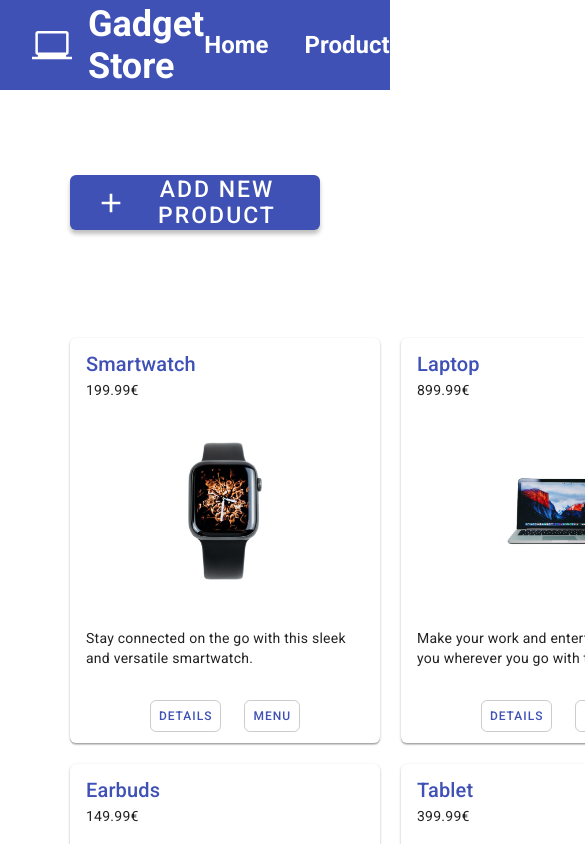
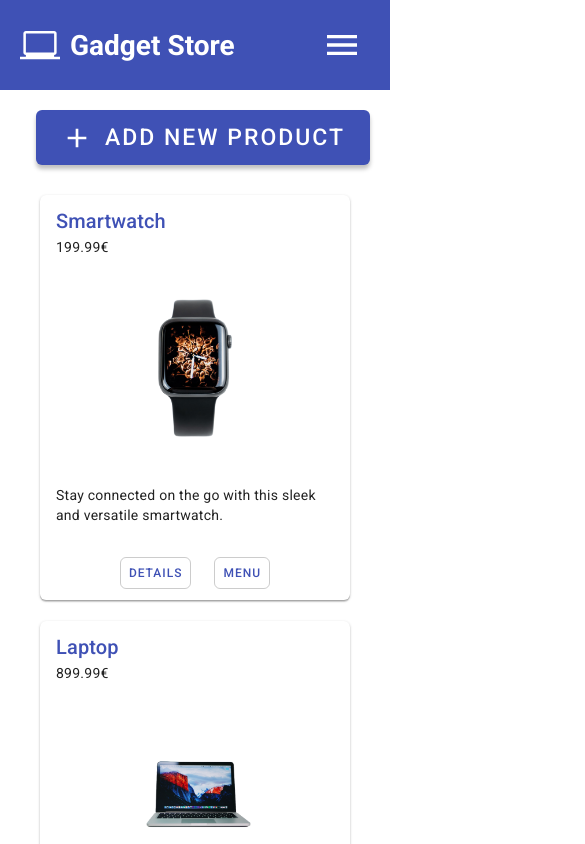
Before and after one commit to deniss-patancevs/react-roadmap, a React (Vite) app: page /products in a window 390 px wide. Shown: the top 844 px of the page, 585 px wide, since content can reach past the window. Built offline with nearby package versions, Linux system fonts and the light colour scheme; data requests are answered from the project's data file.

Commit message:
feat: add responsive design for products page and header
- add responsive product grid for desktop, tablet, and phone layouts
- add responsive header with fullscreen burger menu
- add centralized navigation items for desktop and mobile menus
- add responsive breakpoints to the theme

```diff
--- a/src/app/styles/theme.ts
+++ b/src/app/styles/theme.ts
@@ -15,6 +15,11 @@ export const theme = {
     container: {
       maxWidth: "1440px",
       padding: "32px",
+    },
+    breakpoints: {
+      desktop: "1199px",
+      tablet: "768px",
+      phone: "440px",
     },
   },
 
--- a/src/components/Header/Header.tsx
+++ b/src/components/Header/Header.tsx
@@ -1,13 +1,27 @@
 import { Link } from "react-router";
 import styled from "styled-components";
+import { useState, useEffect } from "react";
+
 import { useAppSelector } from "@/app/store/hooks";
 import { selectCartQuantity } from "@/features/cart/cartSelectors";
 import notebookLogo from "@/assets/icons/notebook.svg";
+import MenuIcon from "@mui/icons-material/Menu";
+import CloseIcon from "@mui/icons-material/Close";
+
+// Navigation
+const navItems = [
+  { label: "Home", to: "/" },
+  { label: "Products", to: "/products" },
+  { label: "Contact us", to: "/contacts" },
+  { label: "Cart", to: "/cart" },
+];
 
 // Styles
 const StyledHeader = styled.header`
   background-color: ${({ theme }) => theme.colors.primary};
   color: ${({ theme }) => theme.colors.background};
+  position: relative;
+  z-index: 100;
 `;
 
 const Container = styled.div`
@@ -19,6 +33,14 @@ const Container = styled.div`
   display: flex;
   align-items: center;
   justify-content: space-between;
+
+  @media (max-width: ${({ theme }) => theme.layout.breakpoints.tablet}) {
+    padding: 0 40px;
+  }
+
+  @media (max-width: ${({ theme }) => theme.layout.breakpoints.phone}) {
+    padding: 0 20px;
+  }
 `;
 
 const Logo = styled(Link)`
@@ -31,12 +53,21 @@ const Logo = styled(Link)`
 
   font-size: ${({ theme }) => theme.typography.subheading.fontSize};
   font-weight: ${({ theme }) => theme.typography.subheading.fontWeight};
+
+  @media (max-width: ${({ theme }) => theme.layout.breakpoints.phone}) {
+    gap: 10px;
+    font-size: 28px;
+  }
 `;
 
 const Nav = styled.nav`
   display: flex;
   align-items: center;
   gap: 36px;
+
+  @media (max-width: ${({ theme }) => theme.layout.breakpoints.tablet}) {
+    display: none;
+  }
 `;
 
 const NavLink = styled(Link)`
@@ -51,26 +82,129 @@ const NavLink = styled(Link)`
   }
 `;
 
+const BurgerButton = styled.button`
+  display: none;
+  z-index: 102;
+
+  padding: 8px;
+  border: none;
+  background: transparent;
+  color: inherit;
+  cursor: pointer;
+
+  svg {
+    width: 40px;
+    height: 40px;
+  }
+
+  @media (max-width: ${({ theme }) => theme.layout.breakpoints.tablet}) {
+    display: flex;
+    align-items: center;
+    justify-content: center;
+  }
+`;
+
+const MobileMenu = styled.nav<{ $isOpen: boolean }>`
+  position: fixed;
+  z-index: 101;
+  inset: 0;
+
+  display: flex;
+  align-items: center;
+  justify-content: center;
+
+  background-color: ${({ theme }) => theme.colors.primary};
+
+  opacity: ${({ $isOpen }) => ($isOpen ? 1 : 0)};
+  visibility: ${({ $isOpen }) => ($isOpen ? "visible" : "hidden")};
+
+  transform: ${({ $isOpen }) =>
+    $isOpen ? "translateY(0)" : "translateY(-20px)"};
+
+  transition:
+    opacity 0.3s ease,
+    transform 0.3s ease,
+    visibility 0.3s ease;
+
+  @media (min-width: ${({ theme }) => theme.layout.breakpoints.desktop}) ) {
+    display: none;
+  }
+`;
+
+const MobileNavList = styled.div`
+  display: flex;
+  flex-direction: column;
+  align-items: center;
+  gap: 32px;
+`;
+
+const MobileNavLink = styled(NavLink)`
+  font-size: 32px;
+
+  @media (max-width: ${({ theme }) => theme.layout.breakpoints.phone}) {
+    font-size: 28px;
+  }
+`;
+
 // Component
 function Header() {
   const cartItemsCount = useAppSelector(selectCartQuantity);
+  const [isMenuOpen, setIsMenuOpen] = useState(false);
+
+  useEffect(() => {
+    document.body.style.overflow = isMenuOpen ? "hidden" : "";
+
+    return () => {
+      document.body.style.overflow = "";
+    };
+  }, [isMenuOpen]);
+
   return (
     <StyledHeader>
       <Container>
-        <Logo to="/">
+        <Logo to="/" onClick={() => setIsMenuOpen(false)}>
           <img src={notebookLogo} alt="notebook logo" />
           <span>Gadget Store</span>
         </Logo>
 
+        {/* Desktop navigation */}
         <Nav>
-          <NavLink to="/">Home</NavLink>
-          <NavLink to="/products">Products</NavLink>
-          <NavLink to="/contacts">Contact us</NavLink>
-          <NavLink to="/cart">
-            Cart{cartItemsCount > 0 && ` (${cartItemsCount})`}
-          </NavLink>
+          {navItems.map(({ label, to }) => (
+            <NavLink key={to} to={to}>
+              {label === "Cart" && cartItemsCount > 0
+                ? `${label} (${cartItemsCount})`
+                : label}
+            </NavLink>
+          ))}
         </Nav>
+
+        {/* Mobile menu button */}
+        <BurgerButton
+          type="button"
+          aria-label={isMenuOpen ? "Close menu" : "Open menu"}
+          aria-expanded={isMenuOpen}
+          onClick={() => setIsMenuOpen((prev) => !prev)}
+        >
+          {isMenuOpen ? <CloseIcon /> : <MenuIcon />}
+        </BurgerButton>
       </Container>
+
+      {/* Mobile navigation */}
+      <MobileMenu $isOpen={isMenuOpen}>
+        <MobileNavList>
+          {navItems.map(({ label, to }) => (
+            <MobileNavLink
+              key={to}
+              to={to}
+              onClick={() => setIsMenuOpen(false)}
+            >
+              {label === "Cart" && cartItemsCount > 0
+                ? `${label} (${cartItemsCount})`
+                : label}
+            </MobileNavLink>
+          ))}
+        </MobileNavList>
+      </MobileMenu>
     </StyledHeader>
   );
 }
--- a/src/pages/ProductsPage.tsx
+++ b/src/pages/ProductsPage.tsx
@@ -13,6 +13,14 @@ const Container = styled.main`
   padding: 85px 70px;
   margin-left: auto;
   margin-right: auto;
+
+  @media (max-width: 1199px) {
+    padding: 60px 40px;
+  }
+
+  @media (max-width: 440px) {
+    padding: 20px 20px;
+  }
 `;
 
 const Actions = styled.div`
@@ -23,9 +31,18 @@ const Actions = styled.div`
 const Grid = styled.section`
   margin-top: 108px;
   display: grid;
-  grid-template-columns: repeat(4, 310px);
-  gap: 21px;
-  justify-content: space-between;
+  grid-template: auto / repeat(auto-fit, minmax(280px, 310px));
+  gap: 41px;
+  justify-content: center;
+
+  @media (max-width: 1199px) {
+    margin-top: 70px;
+    gap: 21px;
+  }
+
+  @media (max-width: 440px) {
+    margin-top: 30px;
+  }
 `;
 
 // Component
```
